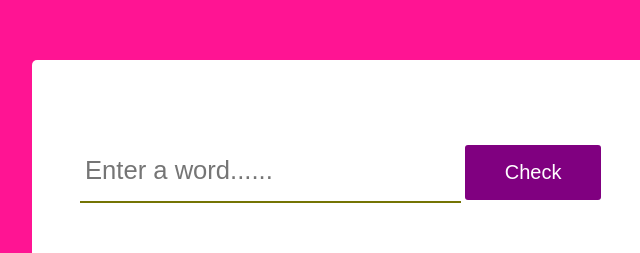
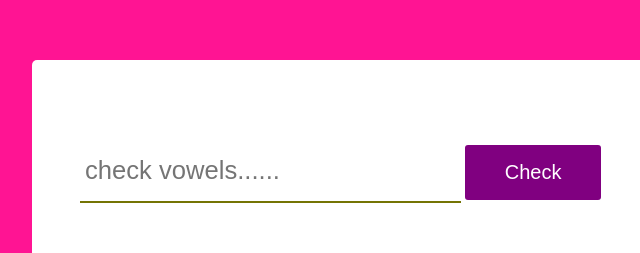
Before and after one commit to Obaayaa-1988/Vowel-Counter, a plain HTML site: page index.html in a window 1280 px wide. Shown: the part 201-454 px from the top of the page, 288-928 px from the left. Drawn offline with Linux system fonts and the light colour scheme.

Commit message:
changed placedholder text

```diff
--- a/index.html
+++ b/index.html
@@ -14,7 +14,7 @@
 <body>
     <section class="main">
         <div class="container pal">
-            <input type="text" class="input-text" placeholder="Enter a word......">
+            <input type="text" class="input-text" placeholder="check vowels......">
             <button class="btn">Check</button>
             <p class="result"></p>
 
```
